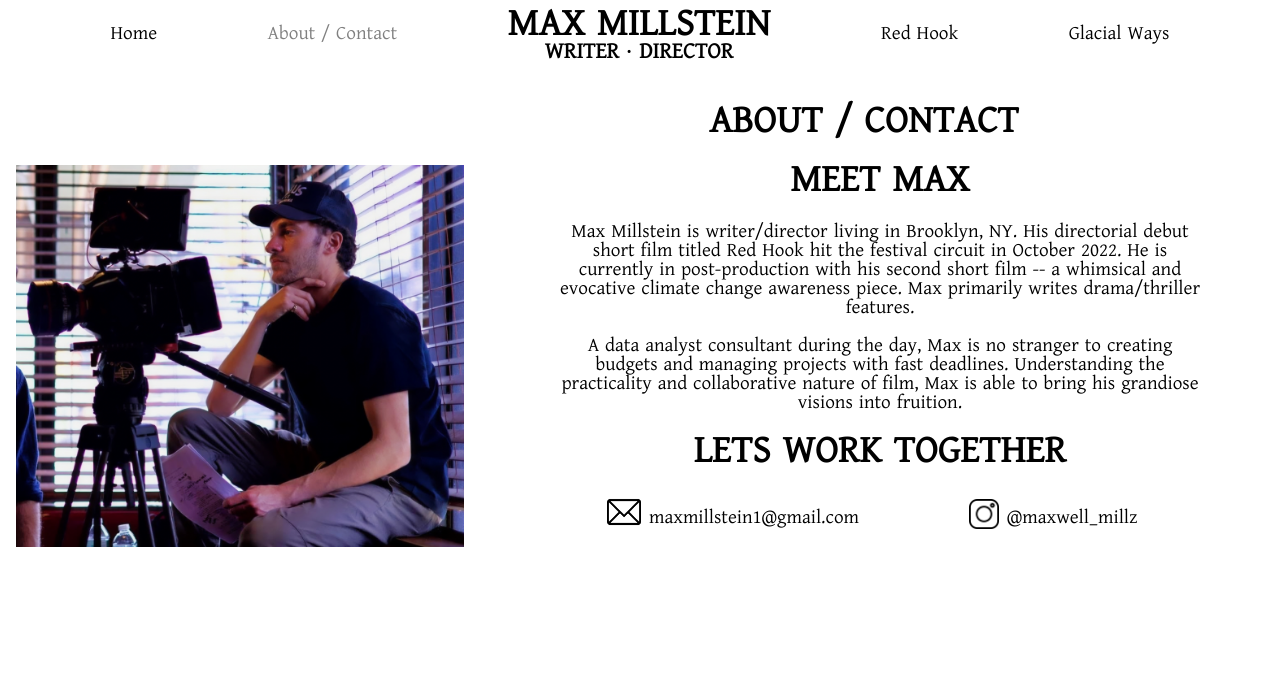
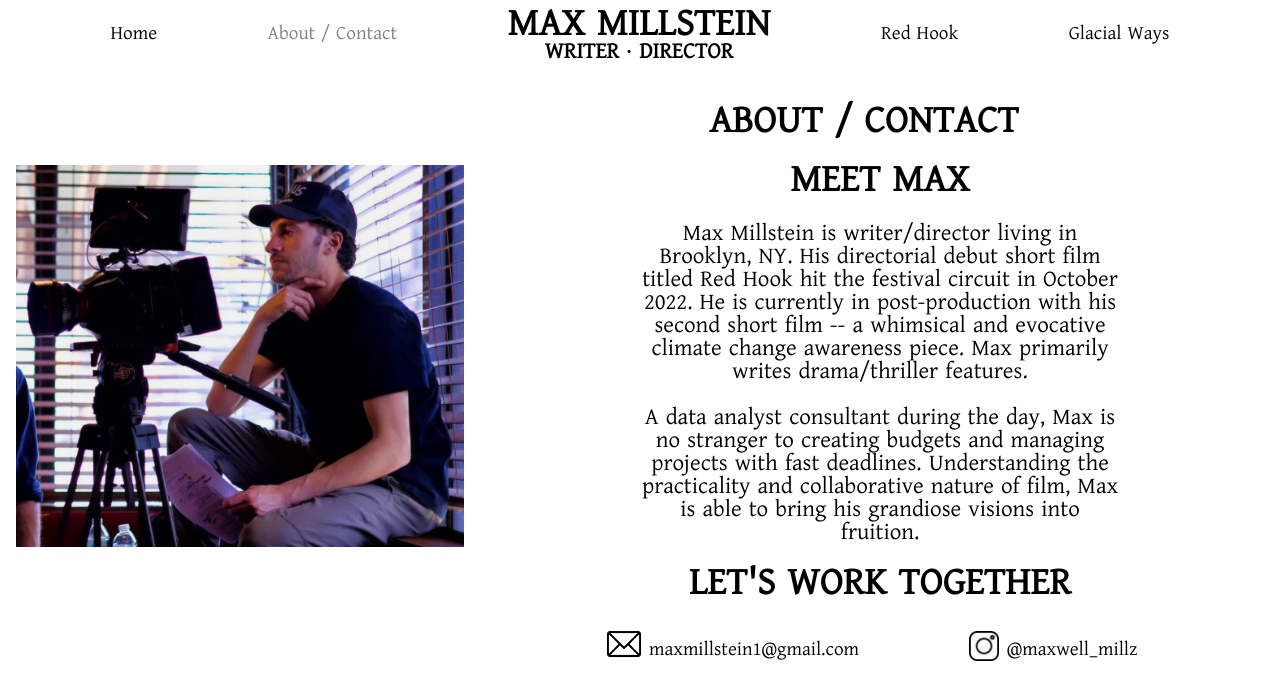
Before and after one commit to agubernikoff/mills-portfolio, a React (Create React App) app in the folder client/: page /about in a window 1280 px wide. Shown: the top 700 px of the page. Built offline with nearby package versions, Linux system fonts and the light colour scheme.

Commit message:
mills tweaks

```diff
--- a/client/src/About.js
+++ b/client/src/About.js
@@ -26,7 +26,7 @@ function About() {
               of film, Max is able to bring his grandiose visions into fruition.
             </p>
 
-            <h1>LETS WORK TOGETHER</h1>
+            <h1>LET'S WORK TOGETHER</h1>
             <div className="socials-container">
               <a
                 href="mailto:maxmillstein1@gmail.com"
--- a/client/src/App.css
+++ b/client/src/App.css
@@ -215,7 +215,9 @@ a:hover {
     margin: 0 auto;
   }
   .max_text > p {
-    font-size: 1em;
+    font-size: 1.2em;
+    width: 75%;
+    margin: auto;
   }
   .max_text > h1:first-of-type {
     margin-top: 0;
@@ -315,8 +317,7 @@ a:hover {
 
 .movie_poster {
   width: 50%;
-  margin-top: 2em;
-  margin-bottom: 0.5em;
+  margin: 2em auto;
 }
 
 @media screen and (max-width: 660px) {
--- a/client/src/RedHook.js
+++ b/client/src/RedHook.js
@@ -56,6 +56,7 @@ function RedHook() {
         vulnerabilities... it's all we can do
       </p>
       <img alt="redhook" className="movie_poster" src={redhookpost} />
+      <h1>STILLS</h1>
       <div className="stills-container">
         <img alt="redhook" src={smoking} />
         <img alt="redhook" src={still1} />
```
